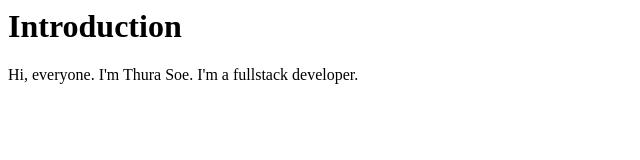
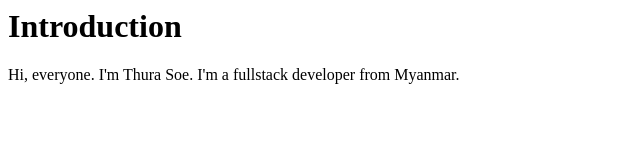
Before and after one commit to trs-25/sample-repo-01, a plain HTML site: page index.html in a window 1280 px wide. Shown: the full height of the page, 0-640 px from the left. Drawn offline with Linux system fonts and the light colour scheme.

Commit message:
Add country in intro

```diff
--- a/index.html
+++ b/index.html
@@ -3,6 +3,6 @@
         Introduction
     </h1>
     <p>
-        Hi, everyone. I'm Thura Soe. I'm a fullstack developer.
+        Hi, everyone. I'm Thura Soe. I'm a fullstack developer from Myanmar.
     </p>
 </html>
```
